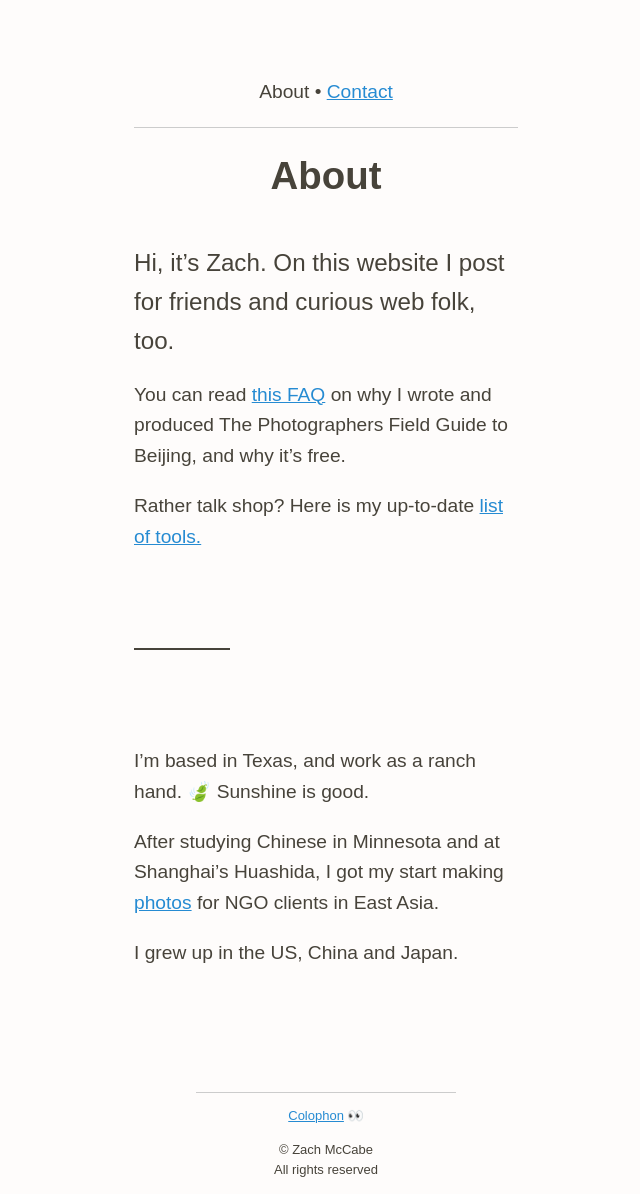
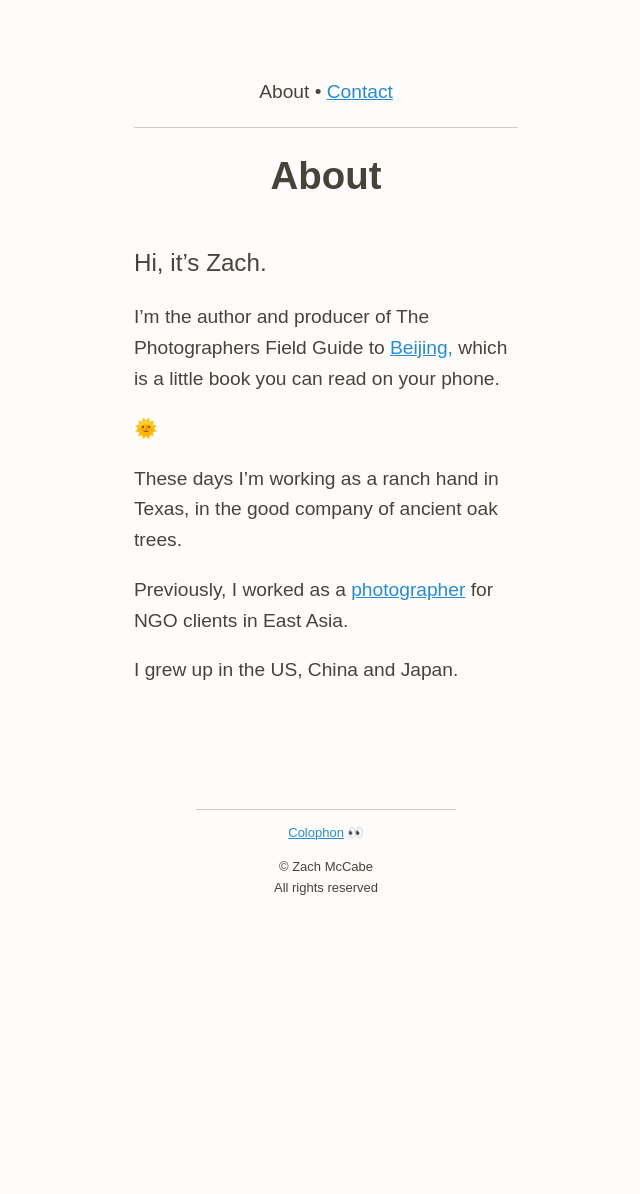
Before and after one commit to zachmccabe/zachmccabe.github.io, a Jekyll site: the page built from about.md, in a window 1280 px wide. Shown: the whole page, without its empty margins (314-954 px from the left). Built offline with Jekyll 4.4.1, drawn with Linux system fonts in a browser that asks for light colours; after the commit the page ends 912 px from its top, so only the background shows below that.

Commit message:
Update about.md
Copy overhaul.

```diff
--- a/about.md
+++ b/about.md
@@ -1,34 +1,25 @@
 ---
 layout: kaoliang3_article
 title: About
-date: 2020-08-10
-description: Hi, it's Zach. I make weird stuff for my friends and post it on the web.
+date: 2021-03-21
+description: Hi, it's Zach.
 
 ---
 
 
-<span class="lede">Hi, it's Zach. On this website I post for friends and curious web folk, too.</span>
+<span class="lede">Hi, it's Zach.</span>
 
-You can read [this FAQ] on why I wrote and produced The Photographers Field Guide to Beijing, and why it's free.
+I'm the author and producer of The Photographers Field Guide to [Beijing,] which is a little book you can read on your phone.
 
-Rather talk shop? Here is my up-to-date [list of tools.]
+🌞
 
+These days I'm working as a ranch hand in Texas, in the good company of ancient oak trees.
 
----
-
-
-I'm based in Texas, and work as a ranch hand. 🍃 Sunshine is good.
-
-After studying Chinese in Minnesota and at Shanghai’s Huashida, I got my start making [photos] for NGO clients in East Asia.
+Previously, I worked as a [photographer] for NGO clients in East Asia.
 
 I grew up in the US, China and Japan.
 
 
+[Beijing,]: https://www.zachmccabe.com/beijing
 
-[Laughing Lost in Briars.]: https://www.zachmccabe.com/briars
-
-[this FAQ]: https://www.zachmccabe.com/beijing/faq#why-is-this-book-free
-
-[list of tools.]: https://www.zachmccabe.com/tools
-
-[photos]: https://www.zachmccabe.com/postcard
+[photographer]: https://www.zachmccabe.com/postcard
```
